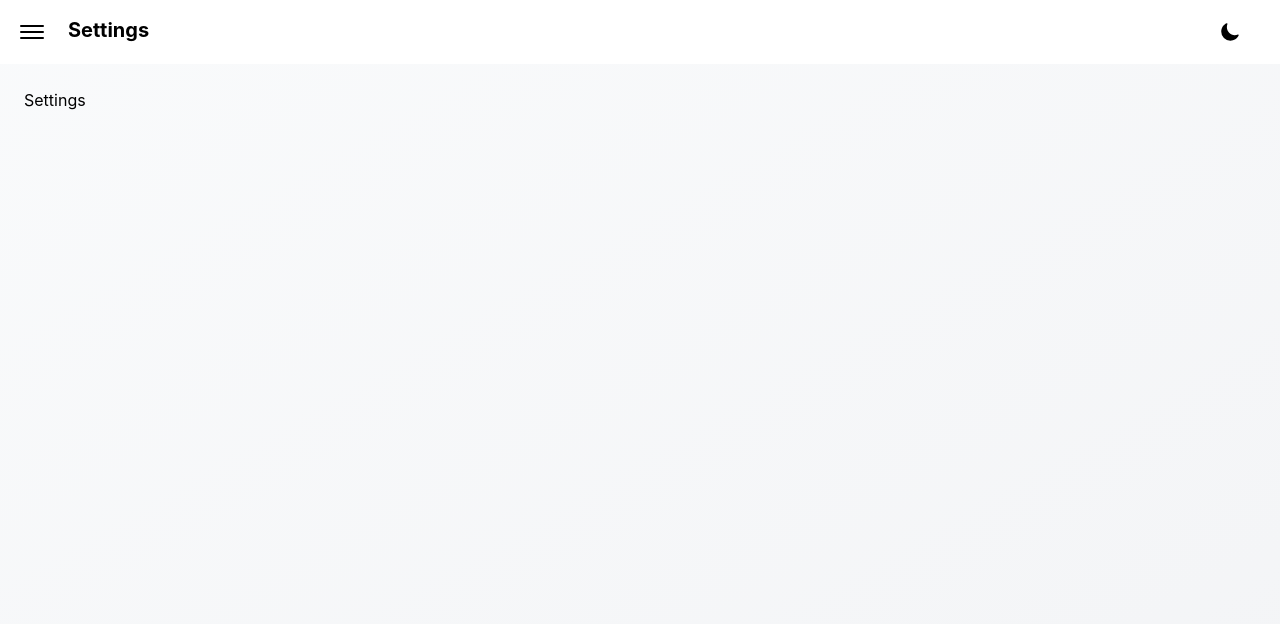
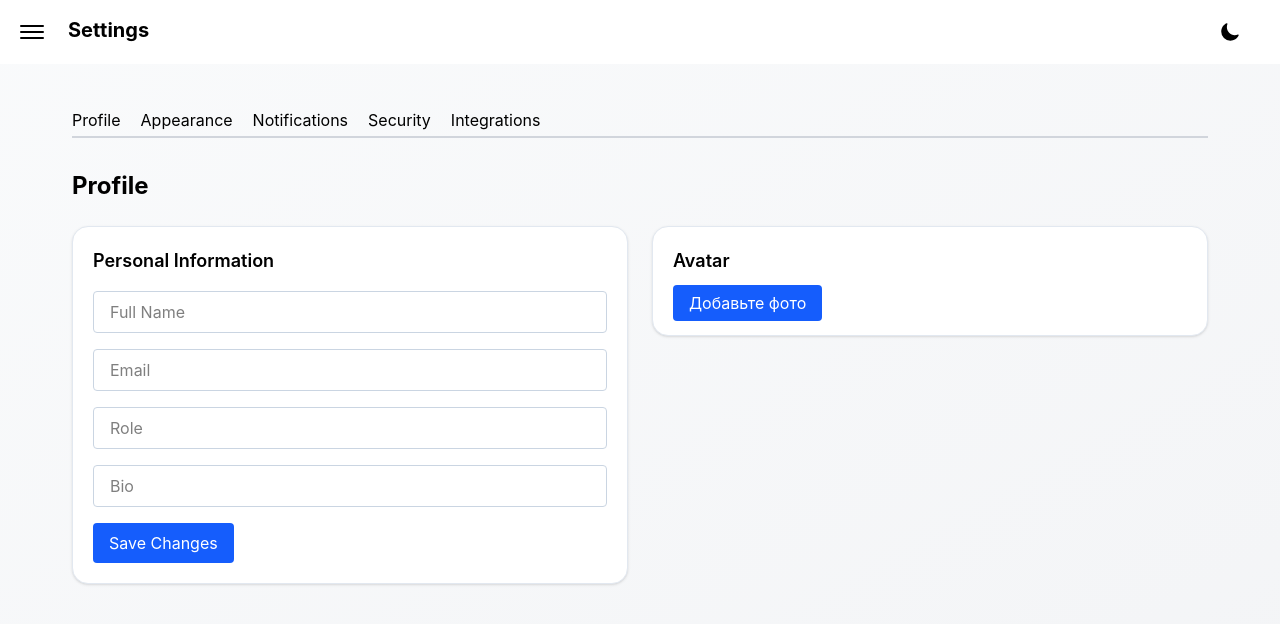
Before and after one commit to Purple-uid/Mini_Dashboard, a React (Vite) app: page /settings in a window 1280 px wide. Shown: the top 624 px of the page. Built offline with nearby package versions, Linux system fonts and the light colour scheme.

Commit message:
feat: add Settings and Profile

```diff
--- a/src/App.tsx
+++ b/src/App.tsx
@@ -24,7 +24,7 @@ function App() {
                 <Route path="/" element={<Home />} />
                 <Route path="/users" element={<Users />} />
                 <Route path="/projects" element={<Projects />} />
-                <Route path="/settings" element={<Settings />} />
+                <Route path="/settings/*" element={<Settings />} />
               </Routes>
           </main>
         </div>
--- a/src/components/settings/Settings.tsx
+++ b/src/components/settings/Settings.tsx
@@ -1,8 +1,30 @@
+import { NavLink, Route, Routes } from "react-router-dom"
+import { useTopic } from "../../hooks/useStoreTopic"
+import Profile from "./components_settings/Profile"
+import Appearance from "./components_settings/Appearance"
+import Notifications from "./components_settings/Notifications"
+import Security from "./components_settings/Security"
+import Integrations from "./components_settings/Integrations"
+
 function Settings() {
-
+  const { topic } = useTopic()
   return (
-    <div>
-      <h1>Settings</h1>
+    <div className={`my-5 px-[3rem] ${topic ? "text-white" : "text-black"}`}>
+      <div className={`flex gap-5 border-b-2 mb-5 ${topic ? "border-gray-600" : "border-gray-300"}`}>
+        <NavLink to="/settings/profile" className="relative pb-1 after:content-[''] after:absolute after:bottom-0 after:left-0 after:right-0 after:h-0.5 after:bg-current after:scale-x-0 hover:text-blue-600 hover:after:scale-x-100 after:transition-transform after:duration-300 after:origin-left transition-colors duration-300">Profile</NavLink>
+        <NavLink to="/settings/appearance" className="relative pb-1 after:content-[''] after:absolute after:bottom-0 after:left-0 after:right-0 after:h-0.5 after:bg-current after:scale-x-0 hover:text-blue-600 hover:after:scale-x-100 after:transition-transform after:duration-300 after:origin-left transition-colors duration-300">Appearance</NavLink>
+        <NavLink to="/settings/notifications" className="relative pb-1 after:content-[''] after:absolute after:bottom-0 after:left-0 after:right-0 after:h-0.5 after:bg-current after:scale-x-0 hover:text-blue-600 hover:after:scale-x-100 after:transition-transform after:duration-300 after:origin-left transition-colors duration-300">Notifications</NavLink>
+        <NavLink to="/settings/security" className="relative pb-1 after:content-[''] after:absolute after:bottom-0 after:left-0 after:right-0 after:h-0.5 after:bg-current after:scale-x-0 hover:text-blue-600 hover:after:scale-x-100 after:transition-transform after:duration-300 after:origin-left transition-colors duration-300">Security</NavLink>
+        <NavLink to="/settings/integrations" className="relative pb-1 after:content-[''] after:absolute after:bottom-0 after:left-0 after:right-0 after:h-0.5 after:bg-current after:scale-x-0 hover:text-blue-600 hover:after:scale-x-100 after:transition-transform after:duration-300 after:origin-left transition-colors duration-300">Integrations</NavLink>
+      </div>
+      <Routes>
+        <Route index element={<Profile />} />
+        <Route path="profile" element={<Profile />} />
+        <Route path="appearance" element={<Appearance />} />
+        <Route path="notifications" element={<Notifications />} />
+        <Route path="security" element={<Security />} />
+        <Route path="integrations" element={<Integrations />} />
+      </Routes>
     </div>
   )
 }
--- /dev/null
+++ b/src/components/settings/components_settings/Appearance.tsx
@@ -0,0 +1,10 @@
+function Appearance() {
+  return (
+    <div>
+      <h2>Appearance Settings</h2>
+      <p>Here you can customize the appearance of your dashboard.</p>
+    </div>
+  )
+}
+
+export default Appearance
--- /dev/null
+++ b/src/components/settings/components_settings/Integrations.tsx
@@ -0,0 +1,10 @@
+function Integrations() {
+  return (
+    <div>
+      <h2>Integrations</h2>
+      <p>Integration settings</p>
+    </div>
+  )
+}
+
+export default Integrations
--- /dev/null
+++ b/src/components/settings/components_settings/Notifications.tsx
@@ -0,0 +1,10 @@
+function Notifications() {
+  return (
+    <div>
+      <h2>Notifications</h2>
+      <p>Notification settings</p>
+    </div>
+  )
+}
+
+export default Notifications
--- /dev/null
+++ b/src/components/settings/components_settings/Profile.tsx
@@ -0,0 +1,49 @@
+import { useState } from 'react'
+import { useTopic } from '../../../hooks/useStoreTopic'
+
+function Profile() {
+  const [ avatar, setAvatar ] = useState(null);
+  const { topic } = useTopic()
+
+  return (
+    <div className="mt-8">
+      <h1 className="text-2xl font-bold mb-6">Profile</h1>
+      <div className="flex gap-6">
+        <div className="flex-1">
+          <div className={`rounded-2xl border p-5 shadow-sm transition-all duration-200 hover:shadow-md
+            ${topic
+              ? "bg-slate-900 border-slate-800"
+              : "bg-white border-slate-200"}`}>
+            <h1 className="text-lg font-semibold mb-4">Personal Information</h1>
+            <input type="text" placeholder="Full Name" className={`w-full mb-4 px-4 py-2 rounded border outline-none ${topic ? "bg-slate-800 border-slate-700 text-white" : "bg-white border-slate-300"}`} />
+            <input type="email" placeholder="Email" className={`w-full mb-4 px-4 py-2 rounded border outline-none ${topic ? "bg-slate-800 border-slate-700 text-white" : "bg-white border-slate-300"}`} />
+            <input type="text" placeholder="Role" className={`w-full mb-4 px-4 py-2 rounded border outline-none ${topic ? "bg-slate-800 border-slate-700 text-white" : "bg-white border-slate-300"}`} />
+            <input type="text" placeholder="Bio" className={`w-full px-4 py-2 rounded border outline-none ${topic ? "bg-slate-800 border-slate-700 text-white" : "bg-white border-slate-300"}`} />
+            <button className="mt-4 bg-blue-600 text-white px-4 py-2 rounded hover:bg-blue-700">Save Changes</button>
+          </div>
+        </div>
+
+        <div className="flex-1 ">
+          <div className={`rounded-2xl border p-5 shadow-sm transition-all duration-200 hover:shadow-md
+            ${topic
+              ? "bg-slate-900 border-slate-800"
+              : "bg-white border-slate-200"}`}>
+            <h1 className="text-lg font-semibold mb-4">Avatar</h1>
+            <input
+                id="fileInput"
+                type="file"
+                onChange={(e) => setAvatar(e.target.files[0])}
+                className="hidden"
+            />
+            {avatar && <img src={URL.createObjectURL(avatar)} alt="Avatar" className="mb-4 w-32 h-32 object-cover rounded-full" />}
+            <label htmlFor="fileInput" className="cursor-pointer bg-blue-600 text-white px-4 py-2 rounded hover:bg-blue-700">
+                Добавьте фото
+            </label>
+          </div>
+        </div>
+      </div>
+    </div>
+  )
+}
+
+export default Profile
--- /dev/null
+++ b/src/components/settings/components_settings/Security.tsx
@@ -0,0 +1,10 @@
+function Security() {
+  return (
+    <div>
+      <h2>Security</h2>
+      <p>Security settings</p>
+    </div>
+  )
+}
+
+export default Security
--- a/src/types/types.ts
+++ b/src/types/types.ts
@@ -7,6 +7,11 @@ export interface SwitchingTopic {
   topic: boolean
   toggleTopic: () => void
 }
+
+// export interface SwitchingAvatar {
+//   avatar: File | null
+//   toggleAvatar: (avatarFile: File) => void
+// }
 
 interface Address {
   street: string
```
Also changed, not shown: src/store/storeOne.ts (+13 -1 lines), plan.txt (deleted).
